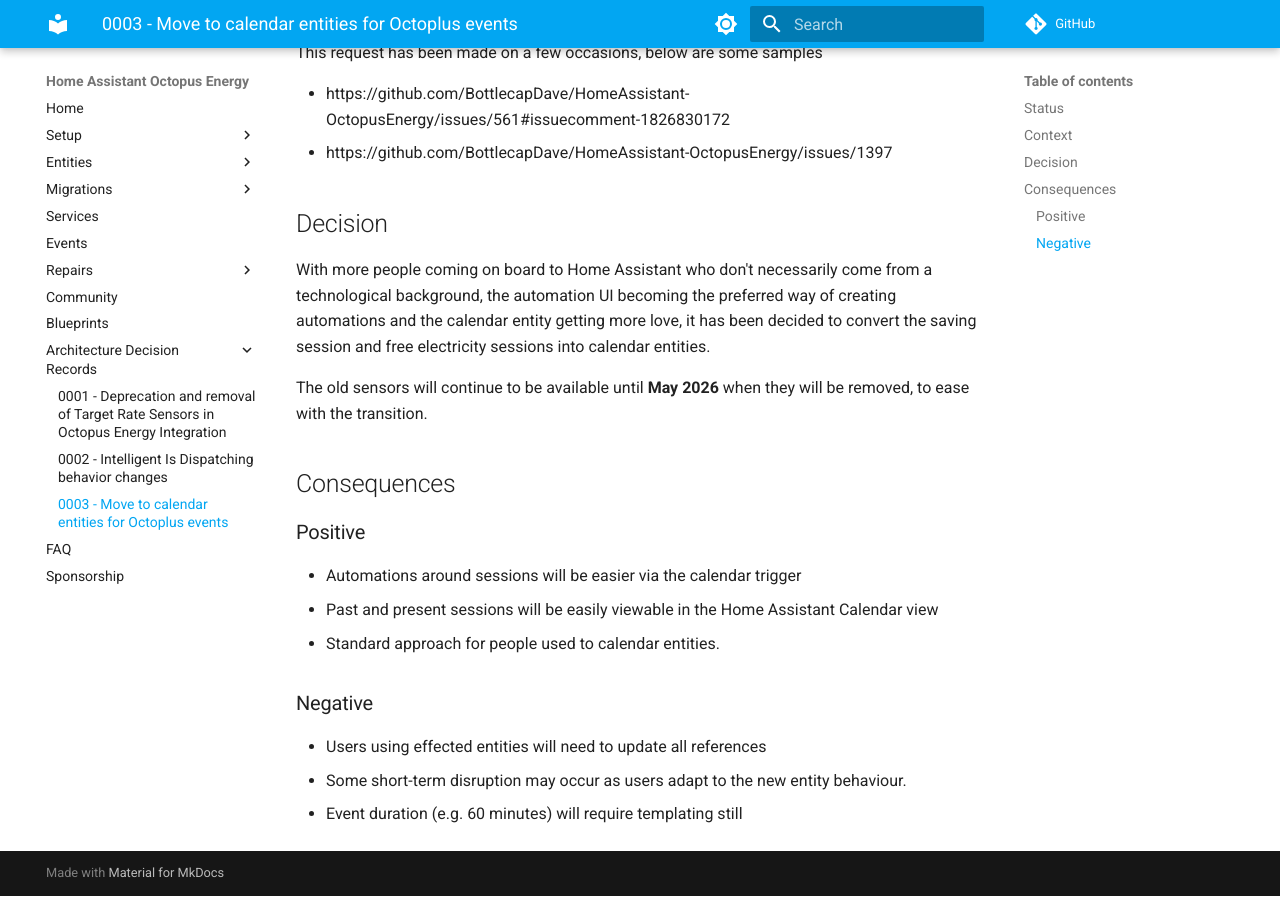
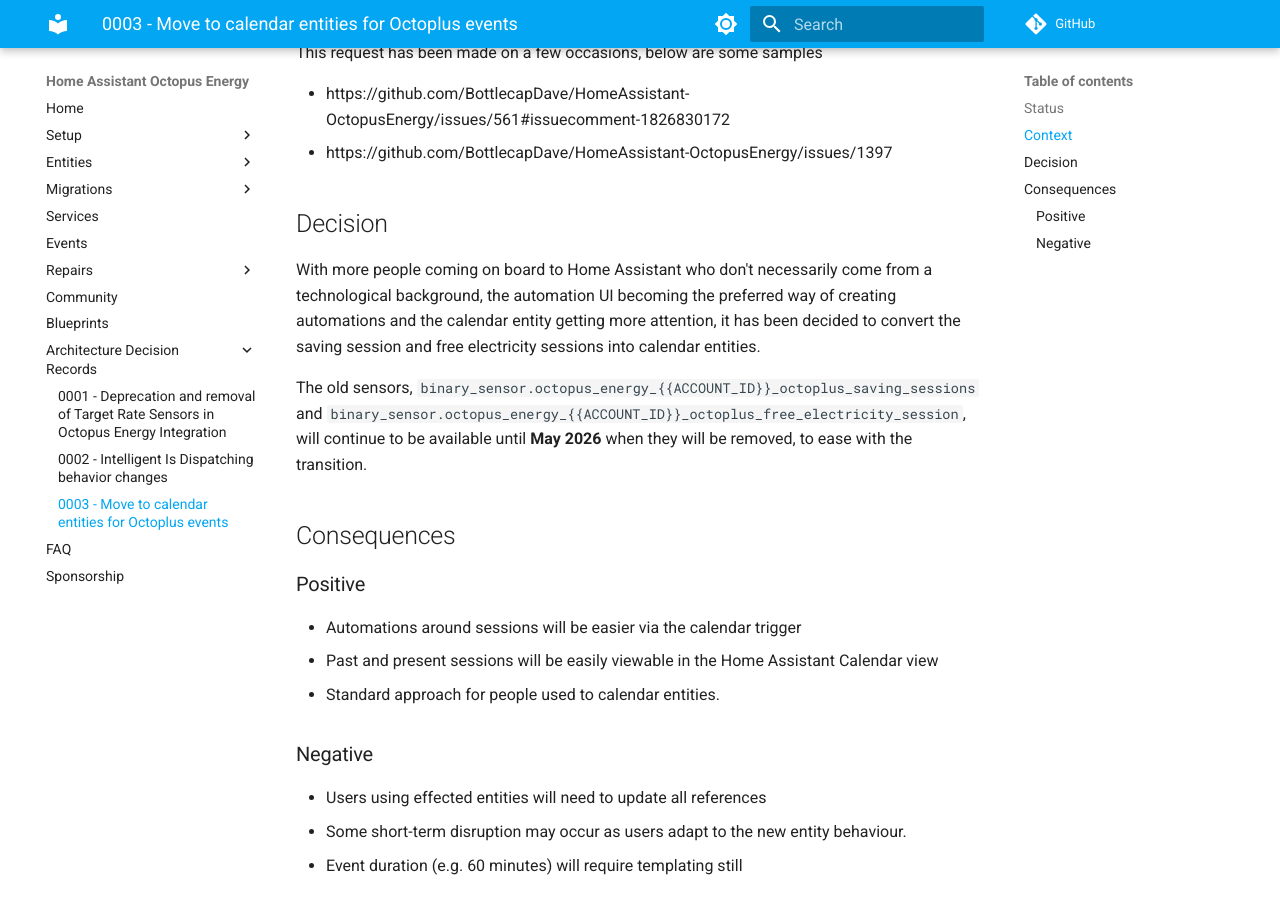
Before and after one commit to BottlecapDave/HomeAssistant-OctopusEnergy, an MkDocs documentation site: the page built from _docs/architecture_decision_records/0003_move_to_calendar_entities_for_octoplus_events.md, in a window 1280 px wide and 900 px high, scrolled down 586 px. Built offline with MkDocs 1.6.1 and Material for MkDocs 9.7.7, drawn with Linux system fonts in a browser that asks for light colours; comment, search, counter and statistics services are not loaded.

Commit message:
chore: Updated repair notice to be clear on which sensor is being deprecated

```diff
--- a/_docs/architecture_decision_records/0003_move_to_calendar_entities_for_octoplus_events.md
+++ b/_docs/architecture_decision_records/0003_move_to_calendar_entities_for_octoplus_events.md
@@ -16,9 +16,9 @@
 
 ## Decision
 
-With more people coming on board to Home Assistant who don't necessarily come from a technological background, the automation UI becoming the preferred way of creating automations and the calendar entity getting more love, it has been decided to convert the saving session and free electricity sessions into calendar entities.
+With more people coming on board to Home Assistant who don't necessarily come from a technological background, the automation UI becoming the preferred way of creating automations and the calendar entity getting more attention, it has been decided to convert the saving session and free electricity sessions into calendar entities.
 
-The old sensors will continue to be available until **May 2026** when they will be removed, to ease with the transition.
+The old sensors, `binary_sensor.octopus_energy_{{ACCOUNT_ID}}_octoplus_saving_sessions` and `binary_sensor.octopus_energy_{{ACCOUNT_ID}}_octoplus_free_electricity_session`, will continue to be available until **May 2026** when they will be removed, to ease with the transition.
 
 ## Consequences
 
```
Also changed, not shown: 1 other file.
